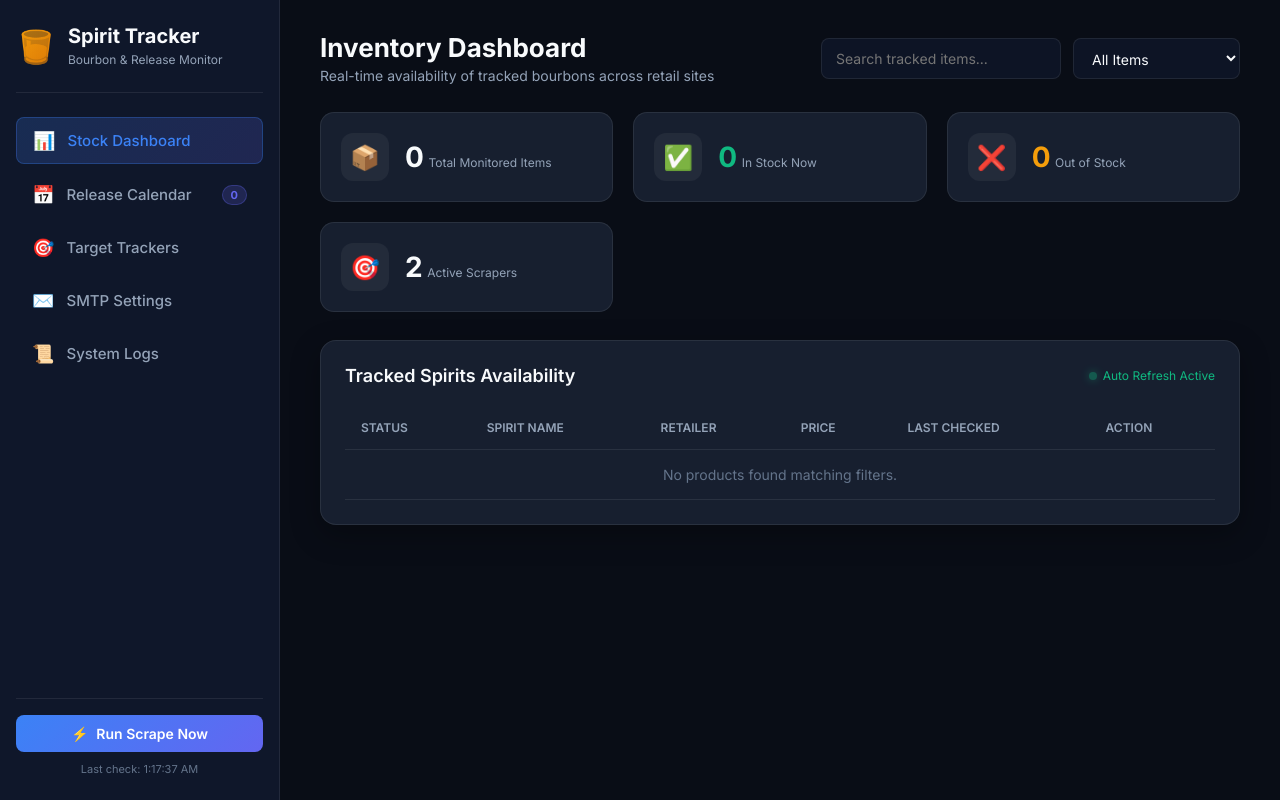
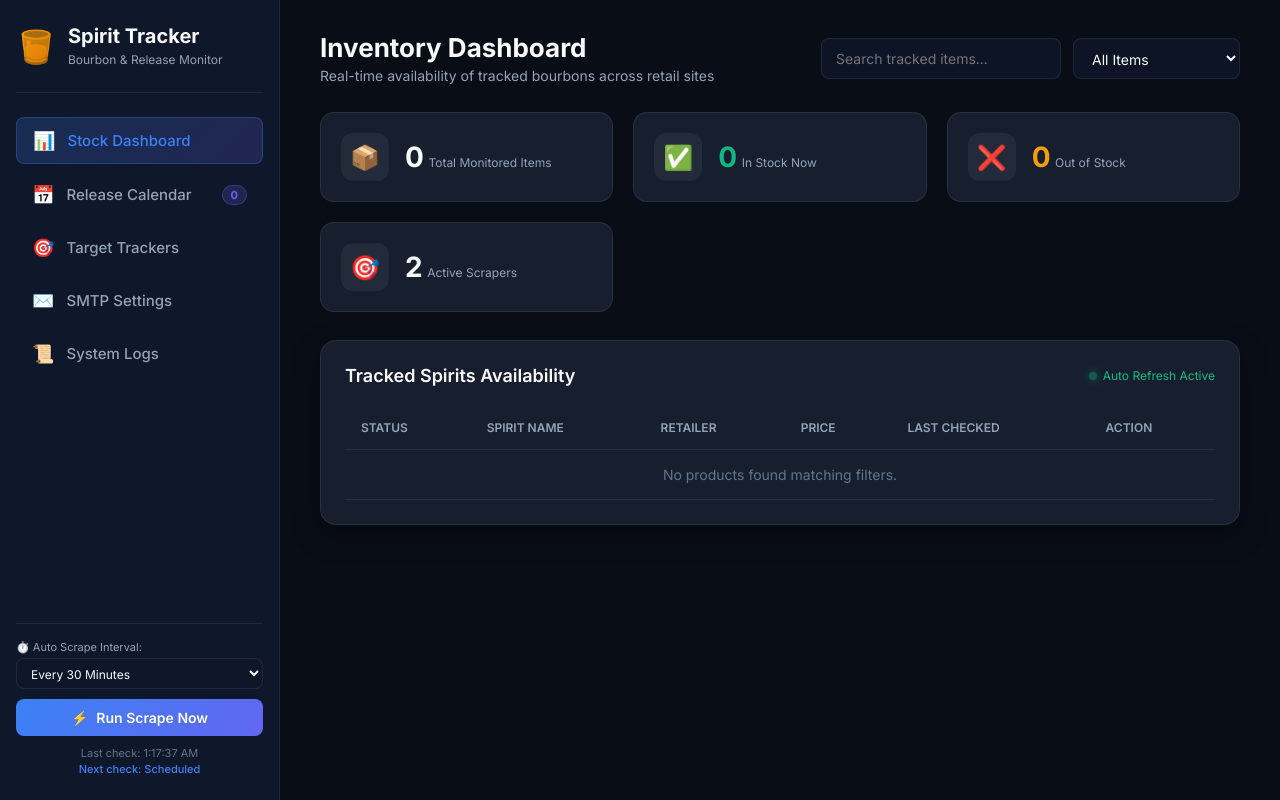
Before and after one commit to plexd281knilb/Tracking_Website_Scrapper, a FastAPI app: page / in a window 1280 px wide. Run offline with FastAPI, Linux system fonts and the light colour scheme; data comes from the database, SQL or seed files in the repository; data that the repository does not hold is empty.

Commit message:
Add dynamic scrape schedule selector and API management

```diff
--- a/app/main.py
+++ b/app/main.py
@@ -10,7 +10,7 @@ from contextlib import asynccontextmanager
 from apscheduler.schedulers.background import BackgroundScheduler
 
 from app.config import HOST, PORT, SCRAPE_INTERVAL_MINUTES
-from app.database import init_db, get_db, Tracker, Product, Release, SMTPSetting, ScrapeLog
+from app.database import init_db, get_db, Tracker, Product, Release, SMTPSetting, SystemSetting, ScrapeLog, SessionLocal
 from app.scrapers.manager import run_all_scrapers
 from app.notifier import send_test_email
 
@@ -31,6 +31,20 @@ logger = logging.getLogger("spirit_tracker")
 scheduler = BackgroundScheduler()
 
 
+def schedule_bg_job(minutes: int):
+    """Dynamically schedules or updates the background scrape job."""
+    if minutes < 1:
+        minutes = 1
+    logger.info(f"Scheduling background scraper job every {minutes} minutes.")
+    scheduler.add_job(
+        run_all_scrapers,
+        'interval',
+        minutes=minutes,
+        id="bg_scrape_job",
+        replace_existing=True
+    )
+
+
 @asynccontextmanager
 async def lifespan(app: FastAPI):
     # Startup tasks
@@ -40,15 +54,17 @@ async def lifespan(app: FastAPI):
     except Exception as e:
         logger.error(f"Failed to initialize database: {e}", exc_info=True)
 
-    logger.info(f"Starting background scraper scheduler (interval: {SCRAPE_INTERVAL_MINUTES} minutes)...")
+    db = SessionLocal()
     try:
-        scheduler.add_job(
-            run_all_scrapers,
-            'interval',
-            minutes=SCRAPE_INTERVAL_MINUTES,
-            id="bg_scrape_job",
-            replace_existing=True
-        )
+        sys_set = db.query(SystemSetting).filter(SystemSetting.id == 1).first()
+        interval = sys_set.scrape_interval_minutes if sys_set else SCRAPE_INTERVAL_MINUTES
+    except Exception:
+        interval = SCRAPE_INTERVAL_MINUTES
+    finally:
+        db.close()
+
+    try:
+        schedule_bg_job(interval)
         scheduler.start()
     except Exception as e:
         logger.error(f"Failed to start scheduler: {e}", exc_info=True)
@@ -94,6 +110,10 @@ class SMTPSchema(BaseModel):
     use_ssl: bool = False
     sender_email: Optional[str] = ""
     recipient_email: str
+
+
+class ScheduleSchema(BaseModel):
+    scrape_interval_minutes: int
 
 
 # --- Web Page Route ---
@@ -246,6 +266,46 @@ def trigger_manual_scrape(db: Session = Depends(get_db)):
     return result
 
 
+@app.get("/api/schedule")
+def get_schedule(db: Session = Depends(get_db)):
+    sys_set = db.query(SystemSetting).filter(SystemSetting.id == 1).first()
+    interval = sys_set.scrape_interval_minutes if sys_set else 30
+
+    job = scheduler.get_job("bg_scrape_job")
+    next_run = job.next_run_time.isoformat() if job and job.next_run_time else None
+
+    return {
+        "scrape_interval_minutes": interval,
+        "next_run": next_run
+    }
+
+
+@app.post("/api/schedule")
+def update_schedule(payload: ScheduleSchema, db: Session = Depends(get_db)):
+    minutes = payload.scrape_interval_minutes
+    if minutes < 1 or minutes > 10080:
+        raise HTTPException(status_code=400, detail="Interval must be between 1 and 10080 minutes.")
+
+    sys_set = db.query(SystemSetting).filter(SystemSetting.id == 1).first()
+    if not sys_set:
+        sys_set = SystemSetting(id=1, scrape_interval_minutes=minutes)
+        db.add(sys_set)
+    else:
+        sys_set.scrape_interval_minutes = minutes
+    db.commit()
+
+    schedule_bg_job(minutes)
+
+    job = scheduler.get_job("bg_scrape_job")
+    next_run = job.next_run_time.isoformat() if job and job.next_run_time else None
+
+    return {
+        "status": "success",
+        "scrape_interval_minutes": minutes,
+        "next_run": next_run
+    }
+
+
 if __name__ == "__main__":
     import uvicorn
     uvicorn.run("app.main:app", host=HOST, port=PORT, reload=True)
--- a/app/static/js/main.js
+++ b/app/static/js/main.js
@@ -388,6 +388,50 @@ document.addEventListener("DOMContentLoaded", () => {
         }
     }
 
+    // 6. Schedule Management
+    async function fetchSchedule() {
+        try {
+            const res = await fetch("/api/schedule");
+            const data = await res.json();
+            if (data) {
+                const select = document.getElementById("scrape-interval-select");
+                if (select) select.value = data.scrape_interval_minutes || 30;
+
+                const nextRunLabel = document.getElementById("next-run-label");
+                if (nextRunLabel) {
+                    nextRunLabel.textContent = data.next_run ? `Next check: ${formatDate(data.next_run)}` : "Next check: Scheduled";
+                }
+            }
+        } catch (err) {
+            console.error("Failed to fetch schedule", err);
+        }
+    }
+
+    const scheduleSelect = document.getElementById("scrape-interval-select");
+    if (scheduleSelect) {
+        scheduleSelect.addEventListener("change", async () => {
+            const val = parseInt(scheduleSelect.value);
+            try {
+                const res = await fetch("/api/schedule", {
+                    method: "POST",
+                    headers: { "Content-Type": "application/json" },
+                    body: JSON.stringify({ scrape_interval_minutes: val })
+                });
+                const data = await res.json();
+                if (res.ok) {
+                    showToast(`⏱️ Scrape schedule updated to every ${val} minutes!`, "success");
+                    if (data.next_run) {
+                        document.getElementById("next-run-label").textContent = `Next check: ${formatDate(data.next_run)}`;
+                    }
+                } else {
+                    showToast("Failed to update schedule.", "error");
+                }
+            } catch (err) {
+                showToast("Error updating schedule.", "error");
+            }
+        });
+    }
+
     // Manual Scrape Trigger Button
     const scrapeBtn = document.getElementById("run-scrape-btn");
     scrapeBtn.addEventListener("click", async () => {
@@ -402,6 +446,7 @@ document.addEventListener("DOMContentLoaded", () => {
                 showToast(`Scrape completed! ${data.items_found} items parsed.`, "success");
                 fetchProducts();
                 fetchLogs();
+                fetchSchedule();
                 updateLastRunLabel();
             } else {
                 showToast("Scrape cycle failed.", "error");
@@ -434,6 +479,7 @@ document.addEventListener("DOMContentLoaded", () => {
     // Initial Load
     fetchProducts();
     fetchTrackers();
+    fetchSchedule();
     updateLastRunLabel();
     setInterval(fetchProducts, 30000); // Auto refresh dashboard every 30s
 });
--- a/app/templates/index.html
+++ b/app/templates/index.html
@@ -46,11 +46,25 @@
             </nav>
 
             <div class="sidebar-footer">
-                <button id="run-scrape-btn" class="btn btn-primary btn-block glow">
+                <div class="schedule-selector-group">
+                    <label for="scrape-interval-select" style="font-size: 11px; color: var(--text-secondary); display: block; margin-bottom: 4px;">⏱️ Auto Scrape Interval:</label>
+                    <select id="scrape-interval-select" class="form-select" style="font-size: 12px; padding: 6px 10px; width: 100%;">
+                        <option value="5">Every 5 Minutes</option>
+                        <option value="15">Every 15 Minutes</option>
+                        <option value="30">Every 30 Minutes</option>
+                        <option value="60">Every 1 Hour</option>
+                        <option value="120">Every 2 Hours</option>
+                        <option value="360">Every 6 Hours</option>
+                        <option value="720">Every 12 Hours</option>
+                        <option value="1440">Every 24 Hours</option>
+                    </select>
+                </div>
+                <button id="run-scrape-btn" class="btn btn-primary btn-block glow" style="margin-top: 10px;">
                     <span class="btn-icon">⚡</span>
                     <span>Run Scrape Now</span>
                 </button>
                 <div class="last-run-time" id="last-run-label">Last check: Loading...</div>
+                <div class="last-run-time" id="next-run-label" style="color: var(--accent-blue); font-weight: 500; margin-top: 2px;">Next check: Loading...</div>
             </div>
         </aside>
 
```
Also changed, not shown: app/database.py (+13 -0 lines).
